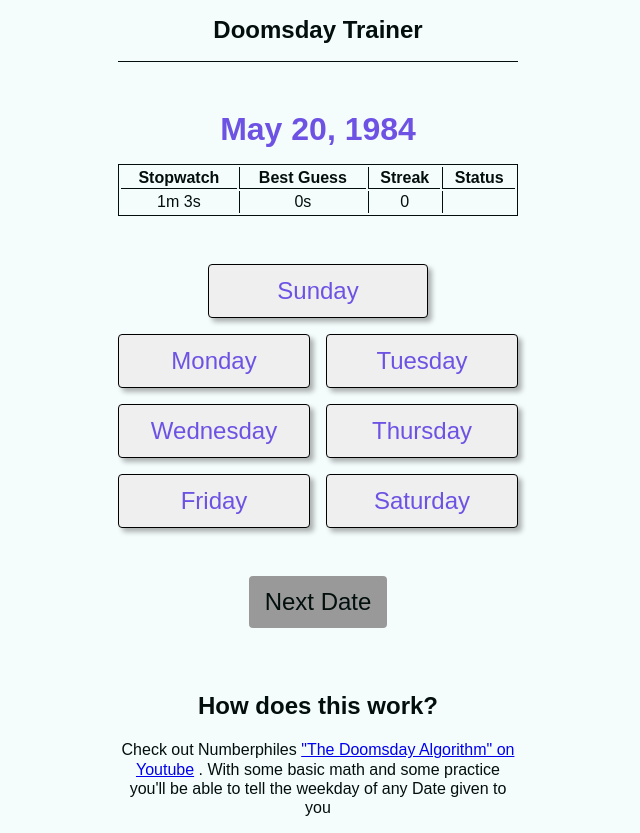
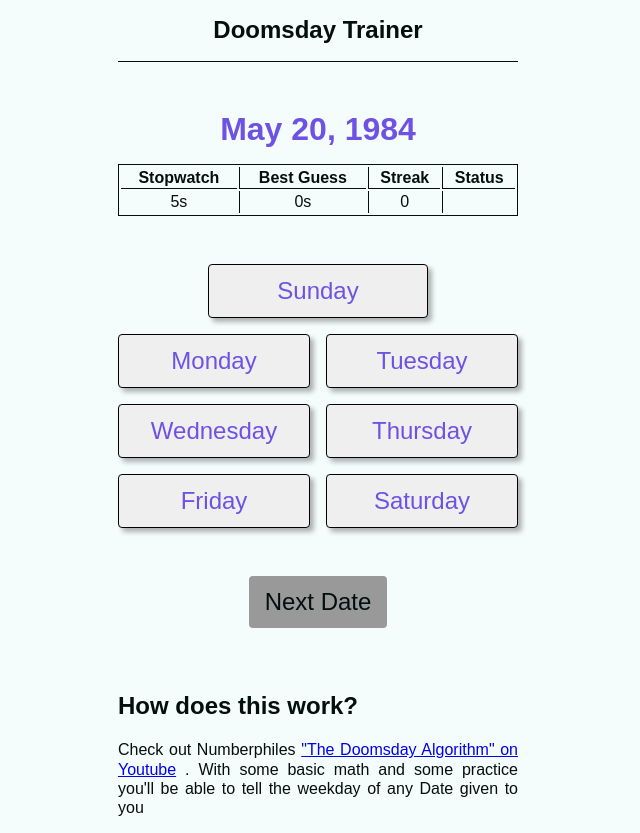
Before and after one commit to MalieJobe/Doomsday-Trainer, a Vue app: page / in a window 1280 px wide. Shown: the whole page, without its empty margins (322-962 px from the left). Built offline with nearby package versions, Linux system fonts and the light colour scheme.

Commit message:
set timer to 0 on pageload, hover animations

```diff
--- a/public/index.html
+++ b/public/index.html
@@ -1,5 +1,5 @@
 <!DOCTYPE html>
-<html lang="">
+<html lang="en">
   <head>
     <meta charset="utf-8">
     <meta http-equiv="X-UA-Compatible" content="IE=edge">
--- a/src/App.vue
+++ b/src/App.vue
@@ -32,6 +32,7 @@
       }"
       :disabled="status !== ''"
       class="btn-secondary"
+      type="button"
     >
       {{ weekday }}
     </button>
@@ -64,7 +65,7 @@ import { computed, ref } from "vue";
 const status = ref<"" | "Correct!" | "Incorrect!">("");
 const currentGuess = ref<number | null>(null);
 const streak = ref<number>(0);
-const stopwatch = ref<number>(58);
+const stopwatch = ref<number>(0);
 const bestGuessTime = ref<number>(0);
 const date = ref(getRandomDate(1900, 2100));
 const dateString = computed(() => {
@@ -214,6 +215,14 @@ button:disabled {
   box-shadow: none;
 }
 
+button:hover {
+  box-shadow: 7px 7px 5px rgb(0 0 0 / 40%);
+}
+
+button:disabled:hover {
+  box-shadow: none;
+}
+
 button.inactive {
   background-color: #999999;
   cursor: not-allowed;
@@ -248,5 +257,10 @@ button.correctanswer {
 
 footer {
   margin-top: 4rem;
+  text-align: left;
+}
+
+p {
+  text-align: justify;
 }
 </style>
```
